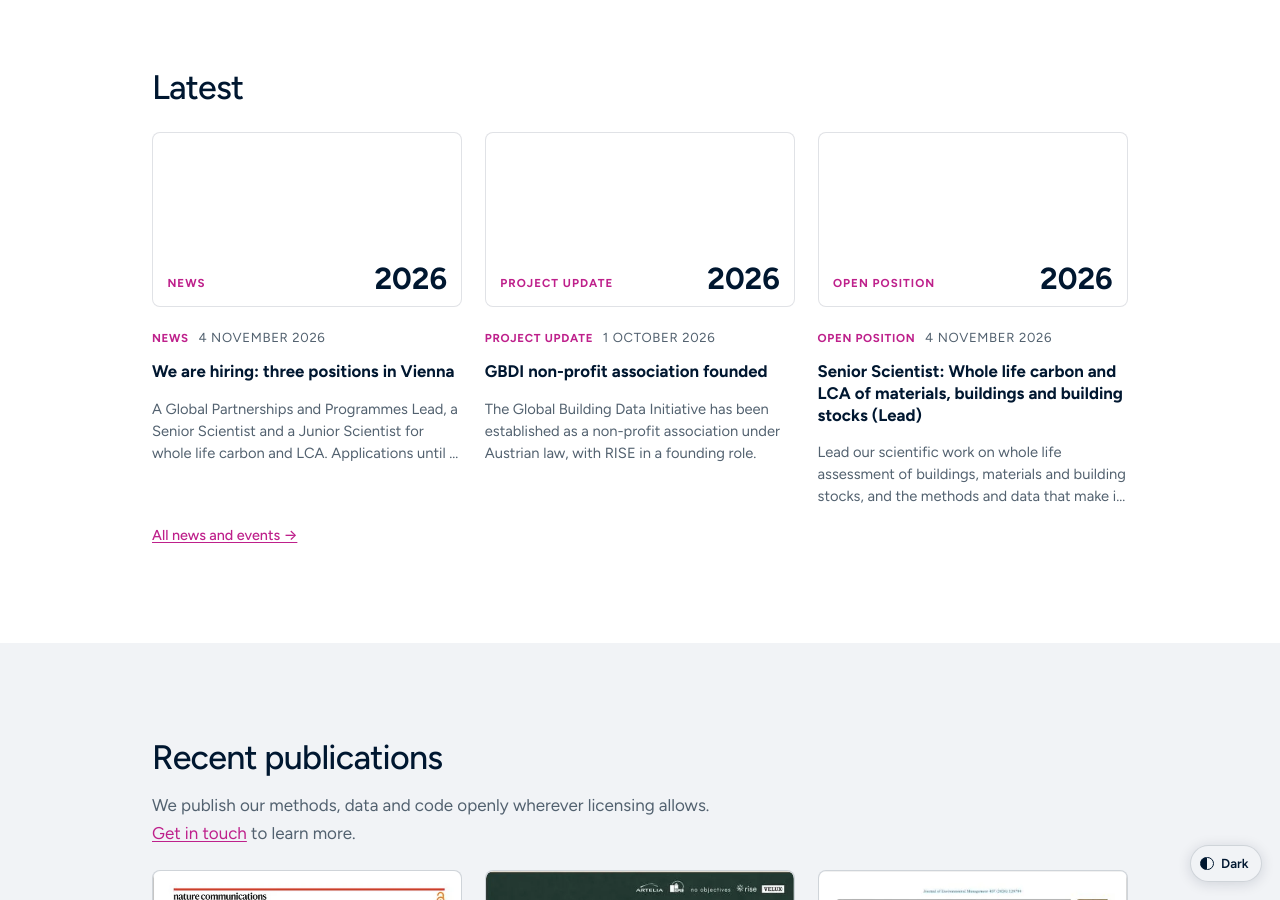
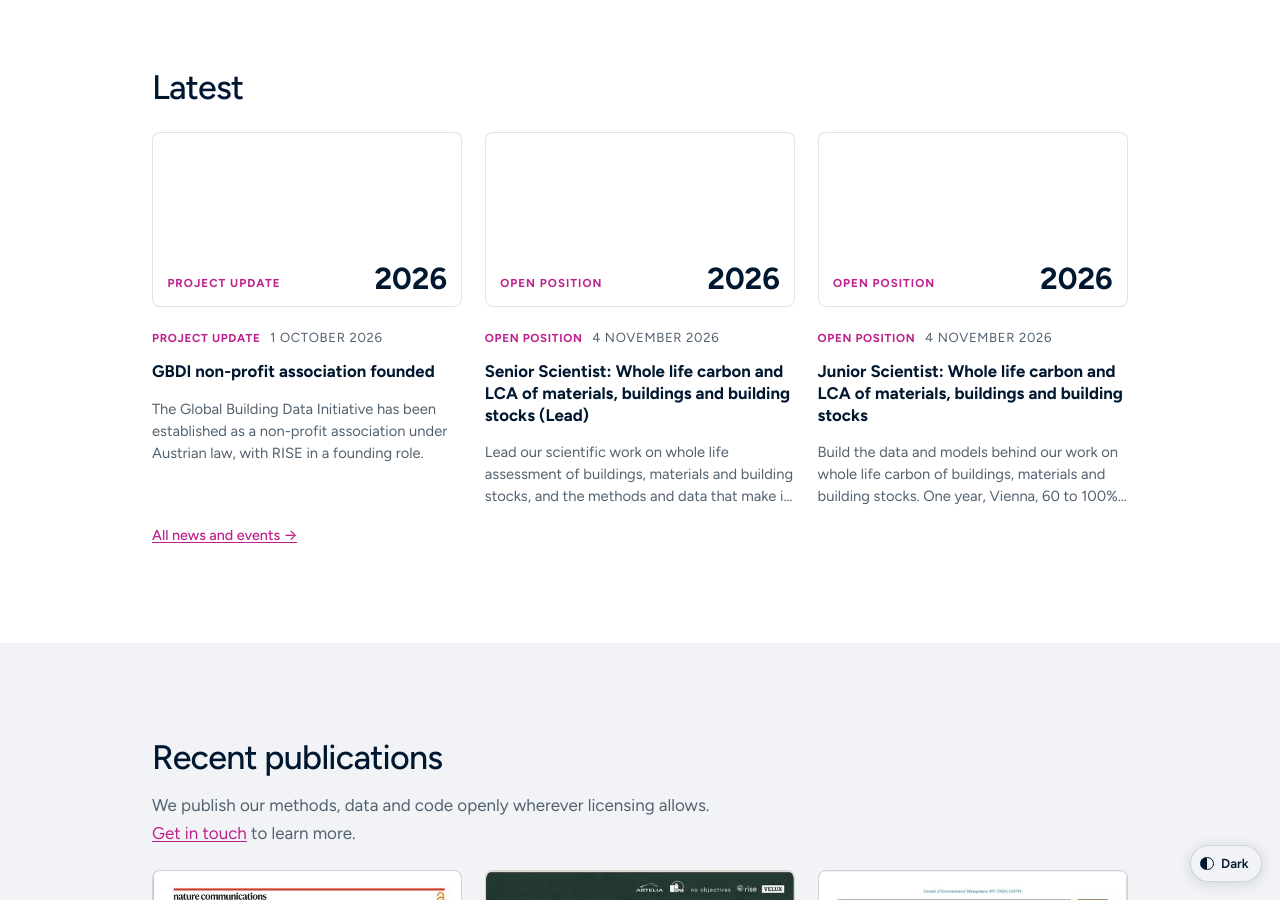
Before and after one commit to mroeck/riselabs.at, a Jekyll site: the page built from index.md, in a window 1280 px wide and 900 px high, scrolled down 4367 px. Built offline with Jekyll 4.4.1, drawn with Linux system fonts in a browser that asks for light colours; some web fonts are replaced; part of the change alters nothing that is shown.

Commit message:
Take down the hiring announcement post
Martin, 4 Nov: /join/ already does the job. It does - it lists the three
positions with their deadline, links every advert and every PDF, and carries
the terms that are the same across all three. The post said those things a
second time, in a place that goes stale the moment a position closes.

Parked rather than deleted: published: false, which is how this repo parks a
post. The URL is gone and nothing builds, and the text - the LinkedIn copy
in the site's voice - is still there for a future round of hiring. The file
carries a note saying what to check if it comes back.

The `news` type goes with it. It was added for this post alone, and the rule
at the top of _data/post_types.yml is explicit that a type no post uses is a
tab that never appears and a line nobody can test.

Nothing links to the post, so nothing breaks. Checked after: /news/ shows
All, Events, Project updates, Publications and Open positions, and the home
page's Latest band leads with the GBDI association post again.

Co-Authored-By: Claude Opus 5 <noreply@anthropic.com>
Claude-Session: https://claude.ai/code/session_013yvRdL5WvGEbo8a8kksApF

```diff
--- a/_data/post_types.yml
+++ b/_data/post_types.yml
@@ -11,15 +11,12 @@
 # hides a tab with no posts behind it anyway, so the entry would simply be
 # dead. H36 is open: Martin is bringing the categories used on social media
 # so these can line up with them.
-# `news` added 4 Nov 2026 for the hiring announcement. The page is called
-# "News and events" and had no News tab: anything that was neither an event,
-# a project update, a publication nor a position itself had nowhere to go.
-# An announcement about three openings is not an opening, and typing it as
-# one would have put it on /join/ as a fourth position.
-- slug: news
-  label: News
-  plural: News
-  hash: news
+# `news` was added on 4 Nov 2026 for the hiring announcement and taken out
+# again the same night, when that post came down: /join/ says the same things
+# and does not go stale. The rule at the top of this file is why it went
+# rather than staying unused - a type no post uses is a tab that never
+# appears and a line nobody can test. Restoring the post means restoring
+# these four lines with it.
 - slug: event
   label: Event
   plural: Events
--- a/_posts/2026-11-04-hiring-three-positions.md
+++ b/_posts/2026-11-04-hiring-three-positions.md
@@ -1,5 +1,6 @@
 ---
 layout: post
+published: false        # taken down 4 Nov 2026, see the note below
 type: news
 featured: true
 title: "We are hiring: three positions in Vienna"
@@ -7,6 +8,21 @@ summary: "A Global Partnerships and Programmes Lead, a Senior Scientist and a Ju
 people:
   - martin-roeck
 ---
+
+<!-- Taken down on 4 November 2026, hours after it went up. Martin: /join/
+     does the job, and it does: it lists the three positions with their
+     deadline, links each advert and each PDF, and carries the terms that are
+     the same across all three. This post said the same things a second time,
+     in a place that goes stale the moment a position closes.
+
+     Kept rather than deleted, because the text is the LinkedIn copy in the
+     site's voice and is worth having if a future round of hiring wants a
+     post. `published: false` is how the repo parks a post; the file still
+     builds nothing and the URL is gone.
+
+     If it comes back, check two things: the `news` type is in
+     _data/post_types.yml for this post alone, and `featured: true` makes it
+     lead /news/ and the home page's Latest band. -->
 
 How can we build what people need within planetary limits? At RISE, the
 Institute for Regenerative Spatial Systems Science, we model materials,
```
